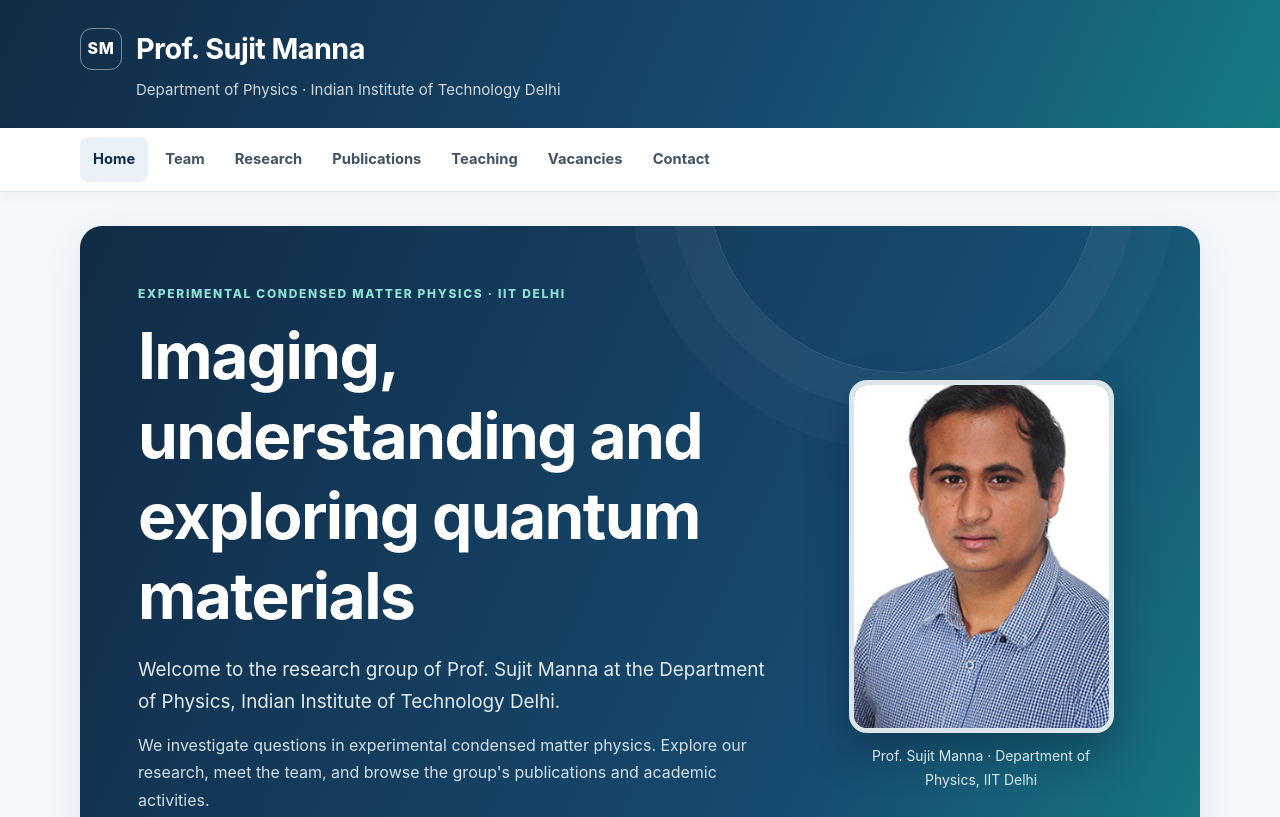
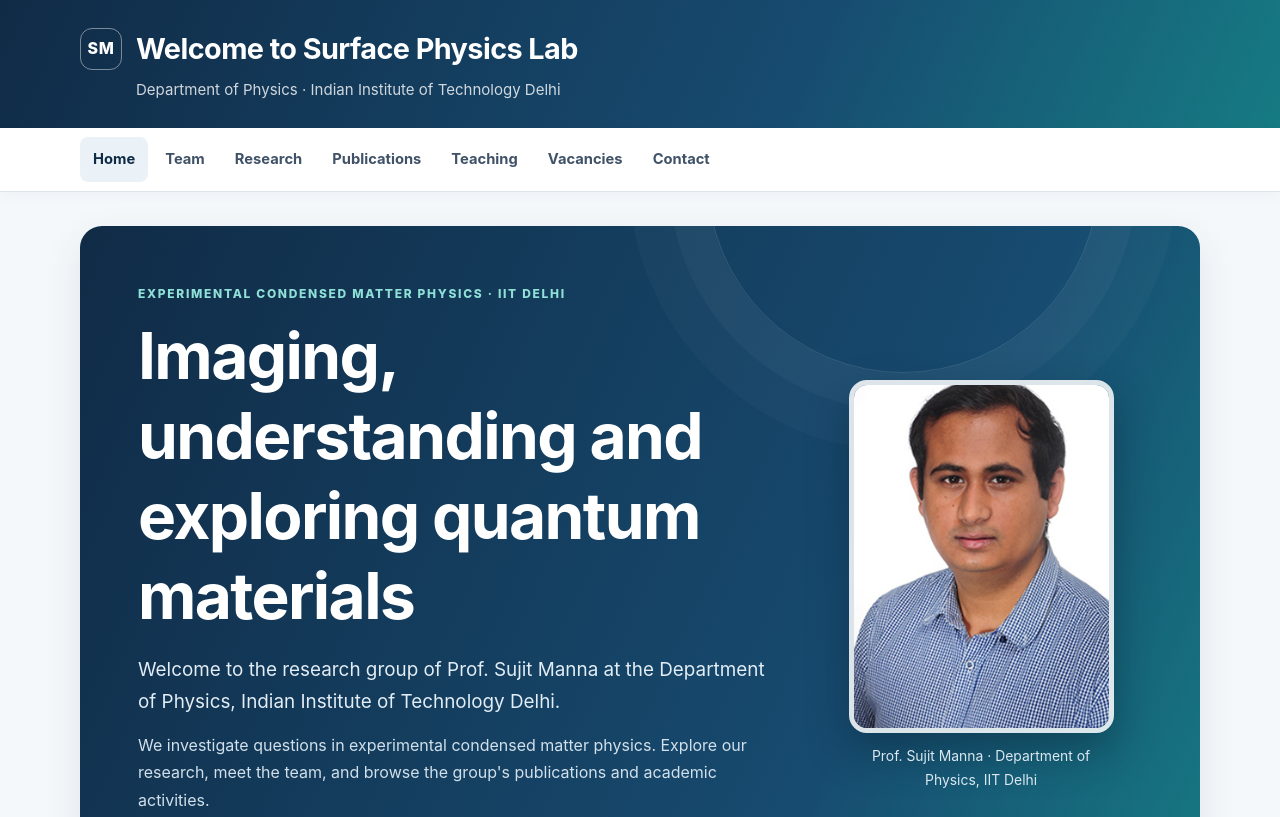
Before and after one commit to surfacephysics/surfacephysics.github.io, a plain HTML site: page index.html in a window 1280 px wide. Shown: the top 817 px of the page. Drawn offline with Linux system fonts and the light colour scheme.

Commit message:
Add files via upload

```diff
--- a/index.html
+++ b/index.html
@@ -55,7 +55,7 @@
 <body>
 <header class="site-header">
   <div class="header-inner">
-    <div class="brand-line"><div class="brand-mark" aria-hidden="true">SM</div><h2 class="site-title">Prof. Sujit Manna</h2></div>
+    <div class="brand-line"><div class="brand-mark" aria-hidden="true">SM</div><h2 class="site-title">Welcome to Surface Physics Lab</h2></div>
     <p class="site-subtitle">Department of Physics · Indian Institute of Technology Delhi</p>
   </div>
 </header>
```
